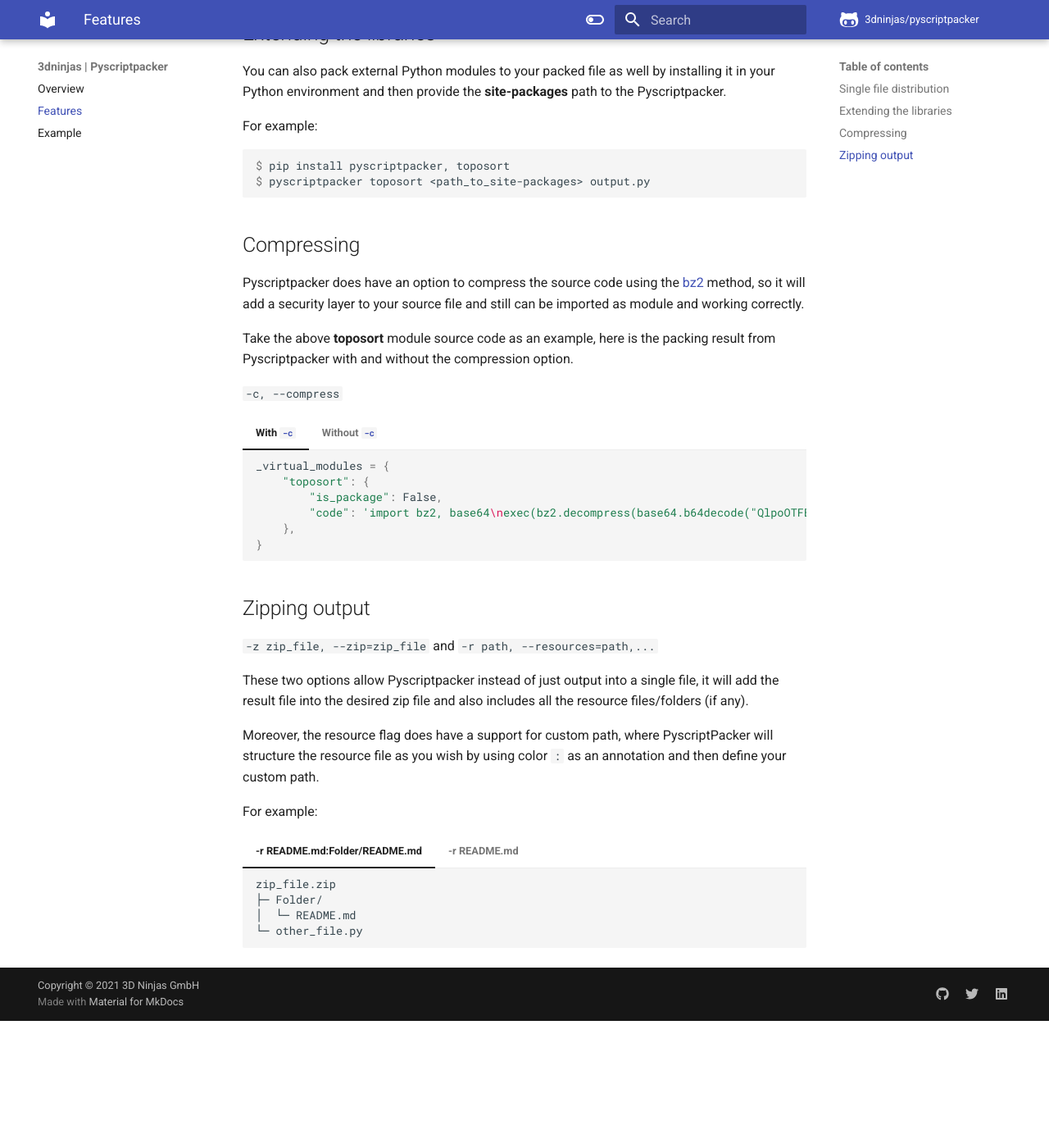
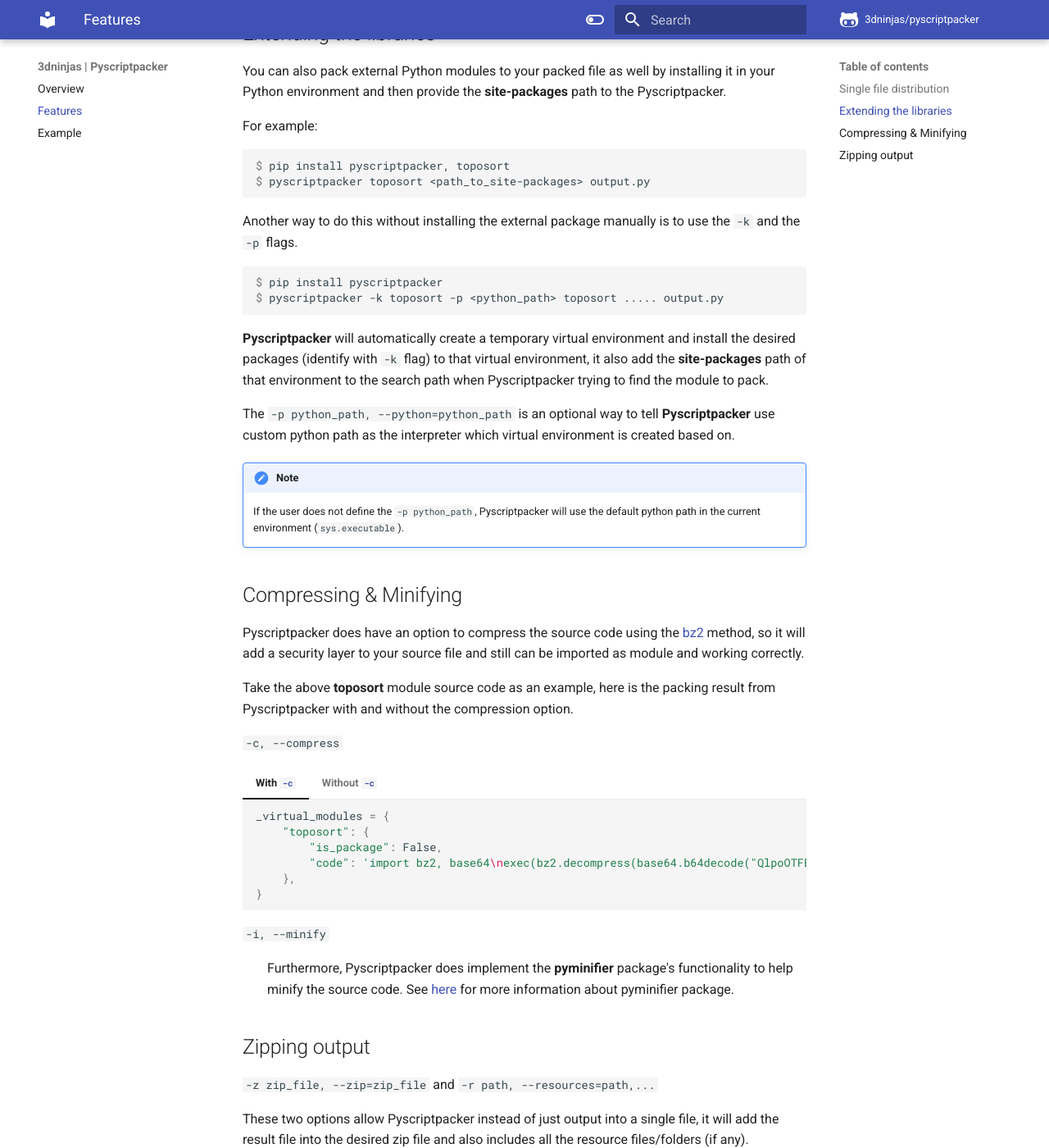
Before and after one commit to coreprocess/pdistx, an MkDocs documentation site: the page built from docs/features.md, in a window 1280 px wide and 1400 px high, scrolled down 432 px. Shown: the whole window at 82% size. Built offline with MkDocs 1.6.1 and Material for MkDocs 9.7.7, drawn with Linux system fonts in a browser that asks for light colours; comment, search, counter and statistics services are not loaded; before the commit the page ends 1677 px from its top, so only the background shows below that.

Commit message:
Update new features

````diff
--- a/docs/features.md
+++ b/docs/features.md
@@ -17,7 +17,21 @@ $ pip install pyscriptpacker, toposort
 $ pyscriptpacker toposort <path_to_site-packages> output.py
 ```
 
-## Compressing
+Another way to do this without installing the external package manually is to use the `-k` and the `-p` flags.
+
+``` console
+$ pip install pyscriptpacker
+$ pyscriptpacker -k toposort -p <python_path> toposort ..... output.py
+```
+
+**Pyscriptpacker** will automatically create a temporary virtual environment and install the desired packages (identify with `-k` flag) to that virtual environment, it also add the **site-packages** path of that environment to the search path when Pyscriptpacker trying to find the module to pack.
+
+The `-p python_path, --python=python_path` is an optional way to tell **Pyscriptpacker** use custom python path as the interpreter which virtual environment is created based on.
+
+!!! note
+    If the user does not define the `-p python_path`, Pyscriptpacker will use the default python path in the current environment (`sys.executable`).
+
+## Compressing & Minifying
 
 Pyscriptpacker does have an option to compress the source code using the [bz2](https://docs.python.org/3/library/bz2.html) method, so it will add a security layer to your source file and still can be imported as module and working correctly.
 
@@ -47,6 +61,9 @@ Take the above **toposort** module source code as an example, here is the packin
     }
     ```
 
+`-i, --minify`
+:   Furthermore, Pyscriptpacker does implement the **pyminifier** package's functionality to help minify the source code. See [here](https://github.com/liftoff/pyminifier) for more information about pyminifier package.
+
 ## Zipping output
 
 `-z zip_file, --zip=zip_file`  and `-r path, --resources=path,...`
````
Also changed, not shown: docs/index.md (+10 -1 lines).
